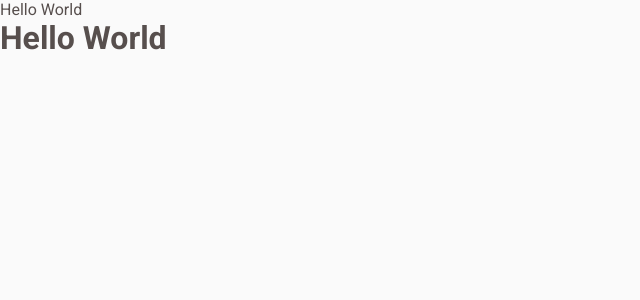
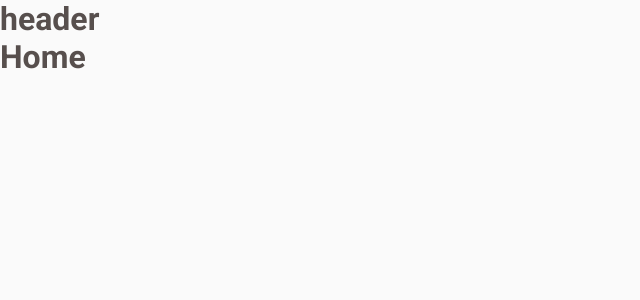
Before and after one commit to juniordbz/Coffee-Delivery, a React (Vite) app: page / in a window 1280 px wide. Shown: the top 300 px of the page, without its empty margins (0-640 px from the left). Built offline with nearby package versions, Linux system fonts and the light colour scheme; the HTML template or start-up script is replaced by a standard one.

Commit message:
Routes and Layout

```diff
--- a/package.json
+++ b/package.json
@@ -12,6 +12,7 @@
   "dependencies": {
     "react": "^18.2.0",
     "react-dom": "^18.2.0",
+    "react-router-dom": "^6.21.1",
     "styled-components": "^6.1.8"
   },
   "devDependencies": {
--- a/src/App.tsx
+++ b/src/App.tsx
@@ -1,13 +1,16 @@
 import { ThemeProvider } from 'styled-components'
 import { defaultTheme } from './styles/themes/default'
 import { GlobalStyles } from './styles/global'
+import { BrowserRouter } from 'react-router-dom'
+import { Router } from './Router'
 
 function App() {
   return (
     <ThemeProvider theme={defaultTheme}>
       <GlobalStyles />
-      <p>Hello World</p>
-      <h1>Hello World</h1>
+      <BrowserRouter>
+        <Router />
+      </BrowserRouter>
     </ThemeProvider>
   )
 }
--- /dev/null
+++ b/src/Router.tsx
@@ -0,0 +1,15 @@
+import { Route, Routes } from 'react-router-dom'
+import { HomePage } from './pages/home/index'
+import { CheckoutPage } from './pages/checkout/index'
+import { DefaultLayout } from './layout/defaultLayout'
+
+export function Router() {
+  return (
+    <Routes>
+      <Route path="/" element={<DefaultLayout />}>
+        <Route path="/" element={<HomePage />} />
+        <Route path="/checkout" element={<CheckoutPage />} />
+      </Route>
+    </Routes>
+  )
+}
--- /dev/null
+++ b/src/layout/defaultLayout/index.tsx
@@ -0,0 +1,11 @@
+import { Outlet } from 'react-router-dom'
+import { LayoutContainer } from './styles'
+
+export function DefaultLayout() {
+  return (
+    <LayoutContainer>
+      <h1>header</h1>
+      <Outlet />
+    </LayoutContainer>
+  )
+}
--- /dev/null
+++ b/src/layout/defaultLayout/styles.ts
@@ -0,0 +1,3 @@
+import styled from 'styled-components'
+
+export const LayoutContainer = styled.div``
--- /dev/null
+++ b/src/pages/checkout/index.tsx
@@ -0,0 +1,3 @@
+export function CheckoutPage() {
+  return <h1>Checkout</h1>
+}
--- /dev/null
+++ b/src/pages/home/index.tsx
@@ -0,0 +1,3 @@
+export function HomePage() {
+  return <h1>Home</h1>
+}
```
Also changed, not shown: 1 other file (tests, documents, lock files or other folders).
